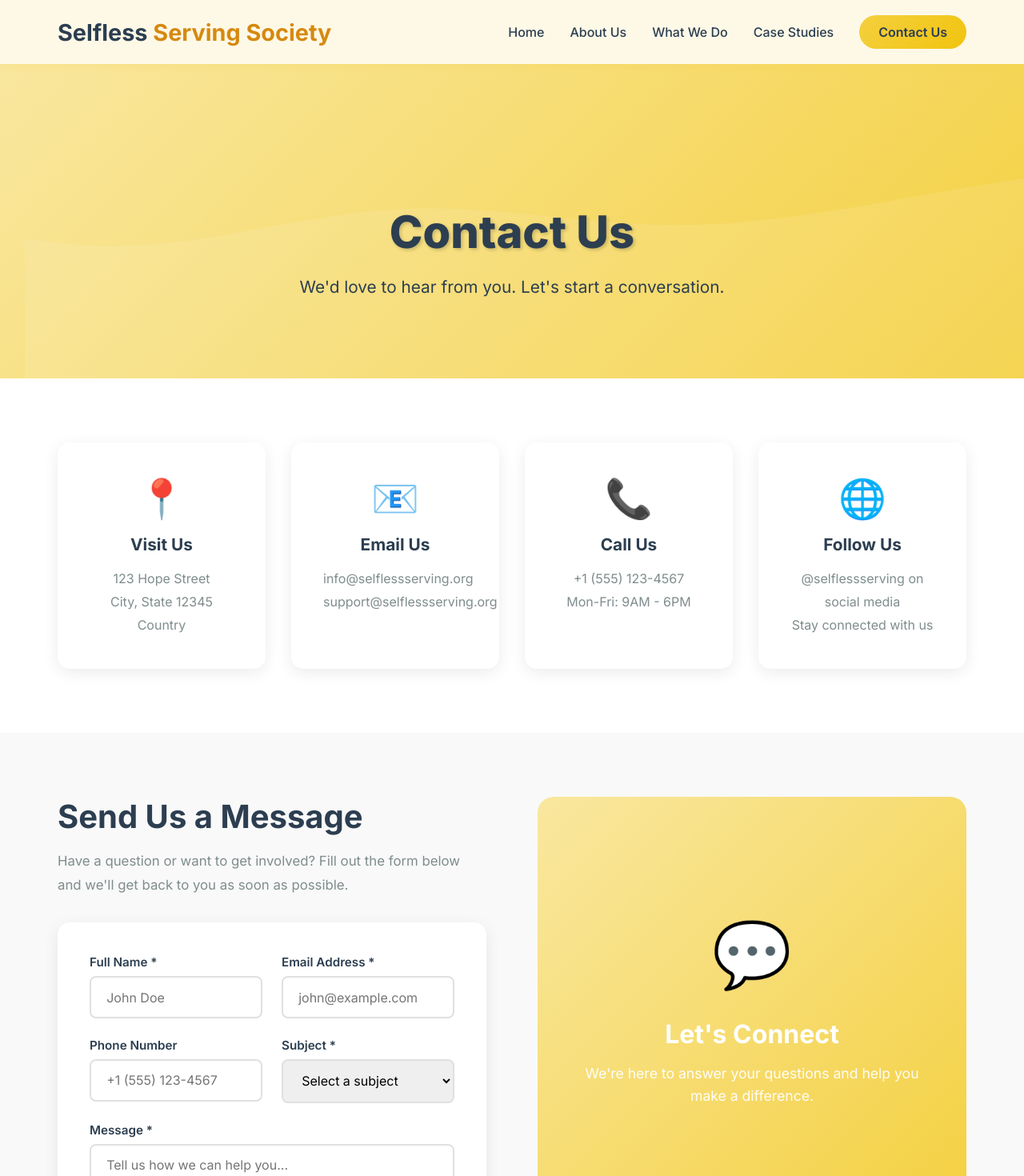
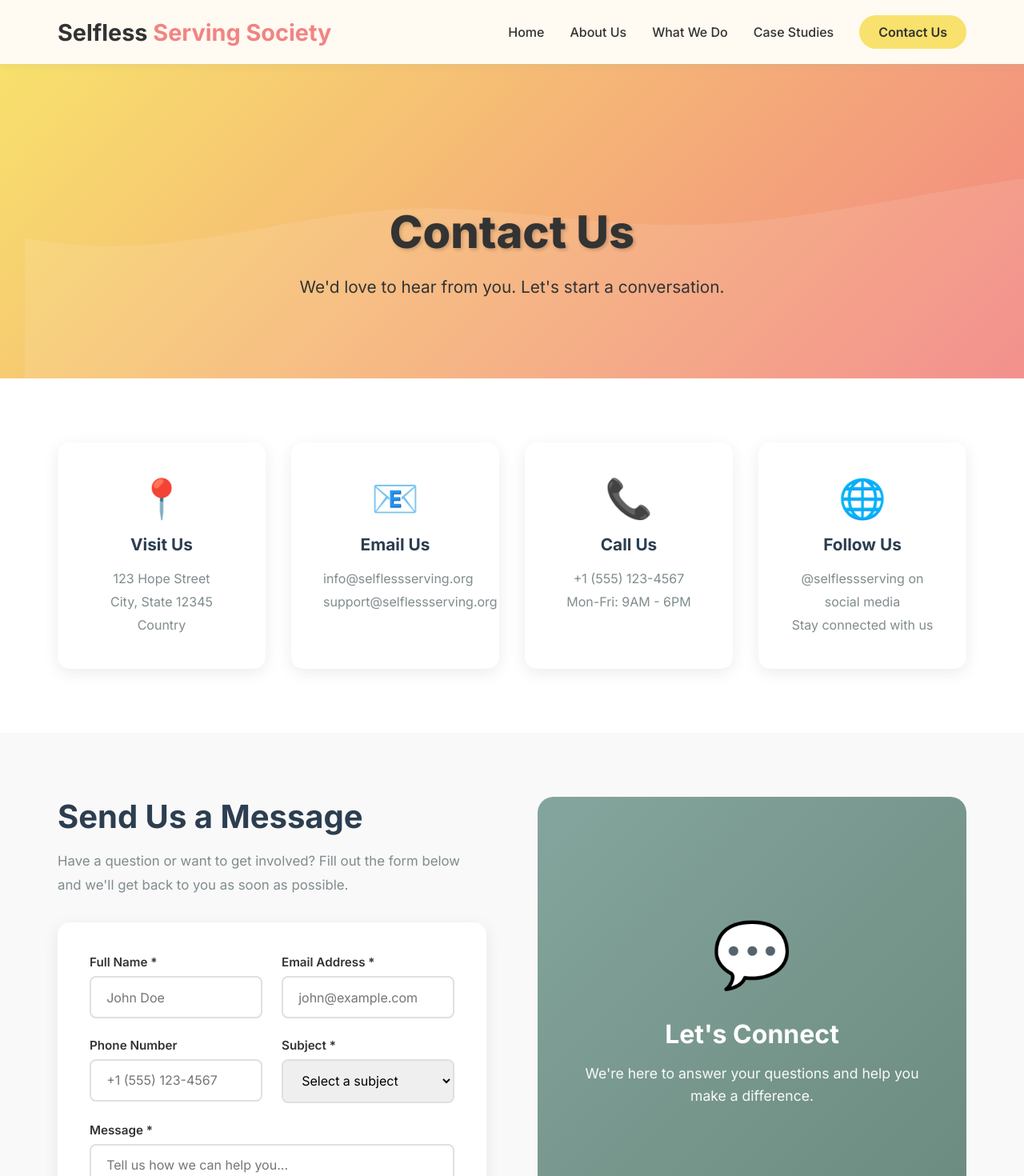
Before and after one commit to not-manmit/sss-ngo-website-react, a React (Create React App) app: page /contact in a window 1280 px wide. Shown: the top 1470 px of the page at 80% size. Built offline with nearby package versions, Linux system fonts and the light colour scheme.

Commit message:
Theme changed

```diff
--- a/src/App.css
+++ b/src/App.css
@@ -21,8 +21,8 @@ html {
 
 /* Selection Color */
 ::selection {
-  background: #f4d03f;
-  color: #2c3e50;
+  background: #F8E16C;
+  color: #333333;
 }
 
 /* Hide scrollbar for Chrome, Safari and Opera */
@@ -31,14 +31,14 @@ html {
 }
 
 *::-webkit-scrollbar-track {
-  background: #fef9e7;
+  background: #FFFAF2;
 }
 
 *::-webkit-scrollbar-thumb {
-  background: #f4d03f;
+  background: #F8E16C;
   border-radius: 5px;
 }
 
 *::-webkit-scrollbar-thumb:hover {
-  background: #f1c40f;
+  background: #F28482;
 }
--- a/src/components/Navbar.css
+++ b/src/components/Navbar.css
@@ -4,16 +4,16 @@
   left: 0;
   width: 100%;
   height: 80px;
-  background: rgba(254, 249, 231, 0.98);
+  background: rgba(255, 250, 242, 0.98);
   backdrop-filter: blur(10px);
-  box-shadow: 0 2px 10px rgba(244, 208, 63, 0.2);
+  box-shadow: 0 2px 10px rgba(132, 165, 157, 0.15);
   z-index: 1000;
   transition: all 0.3s ease;
 }
 
 .navbar.scrolled {
   height: 70px;
-  box-shadow: 0 4px 20px rgba(244, 208, 63, 0.3);
+  box-shadow: 0 4px 20px rgba(132, 165, 157, 0.2);
 }
 
 .navbar-container {
@@ -29,17 +29,17 @@
 .navbar-logo {
   font-size: 1.8rem;
   font-weight: 700;
-  color: #2c3e50;
+  color: #333333;
   text-decoration: none;
   transition: color 0.3s ease;
 }
 
 .logo-highlight {
-  color: #d68910;
+  color: #F28482;
 }
 
 .navbar-logo:hover {
-  color: #d68910;
+  color: #F28482;
 }
 
 .nav-menu {
@@ -56,7 +56,7 @@
 }
 
 .nav-link {
-  color: #2c3e50;
+  color: #333333;
   text-decoration: none;
   font-weight: 500;
   font-size: 1rem;
@@ -72,7 +72,7 @@
   left: 0;
   width: 0;
   height: 2px;
-  background: #f4d03f;
+  background: #F8E16C;
   transition: width 0.3s ease;
 }
 
@@ -83,12 +83,12 @@
 
 .nav-link:hover,
 .nav-link.active {
-  color: #d68910;
+  color: #84A59D;
 }
 
 .nav-link-button {
-  background: linear-gradient(135deg, #f4d03f, #f1c40f);
-  color: #2c3e50 !important;
+  background: #F8E16C;
+  color: #333333 !important;
   font-weight: 600 !important;
   padding: 0.7rem 1.5rem !important;
   border-radius: 25px;
@@ -101,8 +101,9 @@
 
 .nav-link-button:hover {
   transform: translateY(-2px);
-  box-shadow: 0 5px 15px rgba(244, 208, 63, 0.4);
-  background: linear-gradient(135deg, #f1c40f, #d68910);
+  box-shadow: 0 5px 15px rgba(248, 225, 108, 0.4);
+  background: #F28482;
+  color: white !important;
 }
 
 .menu-icon {
@@ -115,7 +116,7 @@
 .menu-icon span {
   width: 25px;
   height: 3px;
-  background: #2c3e50;
+  background: #333333;
   transition: all 0.3s ease;
   border-radius: 3px;
 }
@@ -146,11 +147,11 @@
     left: -100%;
     top: 80px;
     flex-direction: column;
-    background: #fef9e7;
+    background: #FFFAF2;
     width: 100%;
     text-align: center;
     transition: left 0.3s ease;
-    box-shadow: 0 10px 27px rgba(244, 208, 63, 0.2);
+    box-shadow: 0 10px 27px rgba(132, 165, 157, 0.15);
     padding: 2rem 0;
     gap: 1.5rem;
   }
--- a/src/pages/About.css
+++ b/src/pages/About.css
@@ -4,8 +4,8 @@
 }
 
 .page-hero {
-  background: linear-gradient(135deg, #f9e79f 0%, #f4d03f 100%);
-  color: #2c3e50;
+  background: linear-gradient(135deg, #F8E16C 0%, #F28482 100%);
+  color: #333333;
   padding: 6rem 2rem;
   text-align: center;
   position: relative;
@@ -25,15 +25,15 @@
 
 /* Our Approach Section */
 .approach-section {
-  background: #fef9e7;
+  background: #FFFAF2;
 }
 
 .approach-image {
-  background: linear-gradient(135deg, #f4d03f 0%, #f1c40f 100%);
+  background: linear-gradient(135deg, #84A59D 0%, #6b8a7f 100%);
 }
 
 .content-text p strong {
-  color: #d68910;
+  color: #F28482;
   font-weight: 600;
 }
 
@@ -80,7 +80,7 @@
 
 .section-heading {
   font-size: 2.5rem;
-  color: #2c3e50;
+  color: #333333;
   margin-bottom: 2rem;
   font-weight: 700;
 }
@@ -99,7 +99,7 @@
 .image-box {
   width: 100%;
   aspect-ratio: 1;
-  background: linear-gradient(135deg, #f9e79f 0%, #f4d03f 100%);
+  background: linear-gradient(135deg, #84A59D 0%, #6b8a7f 100%);
   border-radius: 20px;
   display: flex;
   align-items: center;
@@ -109,7 +109,7 @@
 
 /* Vision & Mission */
 .vision-mission-section {
-  background: linear-gradient(135deg, #fef9e7 0%, #f9e79f 100%);
+  background: linear-gradient(135deg, #FFFAF2 0%, #fef5e7 100%);
 }
 
 .vm-grid {
@@ -132,7 +132,7 @@
 
 .vm-card h2 {
   font-size: 2rem;
-  color: #2c3e50;
+  color: #333333;
   margin-bottom: 1.5rem;
 }
 
@@ -171,7 +171,7 @@
 
 .value-card h3 {
   font-size: 1.5rem;
-  color: #2c3e50;
+  color: #333333;
   margin-bottom: 1rem;
 }
 
@@ -238,8 +238,8 @@
 
 /* Impact Statement */
 .impact-statement {
-  background: linear-gradient(135deg, #f4d03f 0%, #f1c40f 100%);
-  color: #2c3e50;
+  background: linear-gradient(135deg, #84A59D 0%, #6b8a7f 100%);
+  color: white;
   padding: 5rem 2rem;
   text-align: center;
 }
--- a/src/pages/CaseStudies.css
+++ b/src/pages/CaseStudies.css
@@ -4,10 +4,10 @@
 
 /* Hero Section */
 .page-hero {
-  background: linear-gradient(135deg, #f9e79f 0%, #f4d03f 100%);
+  background: linear-gradient(135deg, #F8E16C 0%, #F28482 100%);
   padding: 120px 20px 80px;
   text-align: center;
-  color: #2c3e50;
+  color: #333333;
   position: relative;
   overflow: hidden;
 }
@@ -124,7 +124,7 @@
 
 .case-study-icon {
   font-size: 4rem;
-  background: linear-gradient(135deg, #f9e79f 0%, #f4d03f 100%);
+  background: linear-gradient(135deg, #84A59D 0%, #6b8a7f 100%);
   border-radius: 50%;
   width: 100px;
   height: 100px;
@@ -164,7 +164,7 @@
 .case-study-section h4 {
   font-size: 1.3rem;
   font-weight: 600;
-  color: #d68910;
+  color: #84A59D;
   margin-bottom: 10px;
 }
 
@@ -306,20 +306,21 @@
 .cta-button {
   display: inline-block;
   padding: 16px 40px;
-  background: linear-gradient(135deg, #f4d03f 0%, #f1c40f 100%);
-  color: #2c3e50;
+  background: #F8E16C;
+  color: #333333;
   font-weight: 700;
   text-decoration: none;
   border-radius: 50px;
   font-size: 1.1rem;
   transition: transform 0.3s ease, box-shadow 0.3s ease;
-  box-shadow: 0 4px 15px rgba(244, 208, 63, 0.4);
+  box-shadow: 0 4px 15px rgba(248, 225, 108, 0.4);
 }
 
 .cta-button:hover {
   transform: translateY(-3px);
-  box-shadow: 0 6px 20px rgba(244, 208, 63, 0.6);
-  background: linear-gradient(135deg, #f1c40f 0%, #d68910 100%);
+  box-shadow: 0 6px 20px rgba(248, 225, 108, 0.6);
+  background: #F28482;
+  color: white;
 }
 
 /* Animation Classes */
--- a/src/pages/CaseStudies.js
+++ b/src/pages/CaseStudies.js
@@ -23,17 +23,17 @@ const CaseStudies = () => {
   const caseStudies = [
     {
       id: 1,
-      title: "Education for Rural Communities",
-      location: "Village Rampur, Bihar",
-      year: "2023",
-      image: "🎓",
-      challenge: "Limited access to quality education for 500+ children in remote villages",
-      solution: "Established 3 community learning centers with qualified teachers and digital resources",
+      title: "Empowering Women and Communities through Handcrafted Creations",
+      location: "Runwal Elegante, Mumbai",
+      year: "2024",
+      image: "💫",
+      challenge: "Limited livelihood opportunities for tribal women and individuals with physical challenges",
+      solution: "Participated in an All-Women Entrepreneurs Exhibition, showcasing handcrafted Diwali diyas, decorative items, jute bags, incense sticks, masalas, and eco-friendly baskets — all made by marginalized artisans",
       impact: [
-        "500+ children enrolled",
-        "85% improvement in literacy rates",
-        "20 local teachers trained",
-        "100% pass rate in primary education"
+        "120 corporate diya orders received",
+        "100% sales proceeds directed towards adolescent girls’ health & hygiene programs",
+        "50+ women artisans gained sustainable income",
+        "Strengthened self-reliance & community pride"
       ],
       testimonial: {
         quote: "My daughter can now read and write. This has changed our family's future forever.",
--- a/src/pages/Contact.css
+++ b/src/pages/Contact.css
@@ -3,8 +3,8 @@
 }
 
 .page-hero {
-  background: linear-gradient(135deg, #f9e79f 0%, #f4d03f 100%);
-  color: #2c3e50;
+  background: linear-gradient(135deg, #F8E16C 0%, #F28482 100%);
+  color: #333333;
   padding: 6rem 2rem;
   text-align: center;
   position: relative;
@@ -133,7 +133,7 @@
 .form-group label {
   display: block;
   margin-bottom: 0.5rem;
-  color: #2c3e50;
+  color: #333333;
   font-weight: 600;
   font-size: 0.95rem;
 }
@@ -154,8 +154,8 @@
 .form-group select:focus,
 .form-group textarea:focus {
   outline: none;
-  border-color: #f4d03f;
-  box-shadow: 0 0 0 3px rgba(244, 208, 63, 0.2);
+  border-color: #84A59D;
+  box-shadow: 0 0 0 3px rgba(132, 165, 157, 0.2);
 }
 
 .form-group textarea {
@@ -205,7 +205,7 @@
 
 /* Form Image */
 .image-box {
-  background: linear-gradient(135deg, #f9e79f 0%, #f4d03f 100%);
+  background: linear-gradient(135deg, #84A59D 0%, #6b8a7f 100%);
   border-radius: 20px;
   padding: 3rem;
   height: 100%;
@@ -249,7 +249,7 @@
 .map-placeholder {
   width: 100%;
   height: 100%;
-  background: linear-gradient(135deg, #fef9e7 0%, #f9e79f 100%);
+  background: linear-gradient(135deg, #FFFAF2 0%, #fef5e7 100%);
   display: flex;
   flex-direction: column;
   align-items: center;
@@ -321,15 +321,16 @@
 }
 
 .btn-primary {
-  background: linear-gradient(135deg, #f4d03f, #f1c40f);
-  color: #2c3e50;
+  background: #F8E16C;
+  color: #333333;
   font-weight: 700;
 }
 
 .btn-primary:hover {
   transform: translateY(-3px);
-  box-shadow: 0 10px 25px rgba(244, 208, 63, 0.4);
-  background: linear-gradient(135deg, #f1c40f, #d68910);
+  box-shadow: 0 10px 25px rgba(248, 225, 108, 0.4);
+  background: #F28482;
+  color: white;
 }
 
 .btn-large {
--- a/src/pages/Home.css
+++ b/src/pages/Home.css
@@ -6,7 +6,7 @@
   display: flex;
   align-items: center;
   justify-content: center;
-  background: linear-gradient(135deg, #f9e79f 0%, #f4d03f 100%);
+  background: linear-gradient(135deg, #F8E16C 0%, #F28482 100%);
   overflow: hidden;
 }
 
@@ -35,7 +35,7 @@
   position: relative;
   z-index: 2;
   text-align: center;
-  color: #2c3e50;
+  color: #333333;
   padding: 0 2rem;
   max-width: 900px;
 }
@@ -49,7 +49,7 @@
 }
 
 .highlight {
-  color: #d68910;
+  color: white;
   display: inline-block;
 }
 
@@ -73,8 +73,8 @@
   left: 50%;
   transform: translateX(-50%);
   text-align: center;
-  color: #2c3e50;
-  opacity: 0.8;
+  color: white;
+  opacity: 0.9;
 }
 
 .scroll-indicator span {
@@ -88,8 +88,8 @@
 .scroll-arrow {
   width: 30px;
   height: 30px;
-  border-right: 2px solid #2c3e50;
-  border-bottom: 2px solid #2c3e50;
+  border-right: 2px solid white;
+  border-bottom: 2px solid white;
   transform: rotate(45deg);
   margin: 0 auto;
   animation: scroll-bounce 2s infinite;
--- a/src/pages/WhatWeDo.css
+++ b/src/pages/WhatWeDo.css
@@ -4,10 +4,10 @@
 
 /* Hero Section */
 .page-hero {
-  background: linear-gradient(135deg, #f9e79f 0%, #f4d03f 100%);
+  background: linear-gradient(135deg, #F8E16C 0%, #F28482 100%);
   padding: 120px 20px 80px ;
   text-align: center;
-  color: #2c3e50;
+  color: #333333;
   position: relative;
   overflow: hidden;
 }
@@ -106,7 +106,7 @@
 
 /* Programs Section */
 .programs-section {
-  background: #fef9e7;
+  background: #FFFAF2;
 }
 
 .programs-grid {
@@ -268,8 +268,8 @@
 
 /* Stats Section */
 .stats-section {
-  background: linear-gradient(135deg, #f4d03f 0%, #f1c40f 100%);
-  color: #2c3e50;
+  background: linear-gradient(135deg, #84A59D 0%, #6b8a7f 100%);
+  color: white;
 }
 
 .stats-grid {
@@ -398,29 +398,31 @@
 }
 
 .cta-button.primary {
-  background: linear-gradient(135deg, #f4d03f 0%, #f1c40f 100%);
-  color: #2c3e50;
+  background: #F8E16C;
+  color: #333333;
   font-weight: 700;
-  box-shadow: 0 4px 15px rgba(244, 208, 63, 0.4);
+  box-shadow: 0 4px 15px rgba(248, 225, 108, 0.4);
 }
 
 .cta-button.primary:hover {
   transform: translateY(-3px);
-  box-shadow: 0 6px 20px rgba(244, 208, 63, 0.6);
-  background: linear-gradient(135deg, #f1c40f 0%, #d68910 100%);
+  box-shadow: 0 6px 20px rgba(248, 225, 108, 0.6);
+  background: #F28482;
+  color: white;
 }
 
 .cta-button.secondary {
   background: white;
-  color: #d68910;
-  border: 2px solid #d68910;
+  color: #333333;
+  border: 2px solid #84A59D;
   font-weight: 600;
 }
 
 .cta-button.secondary:hover {
-  background: #fef9e7;
+  background: #84A59D;
+  color: white;
   transform: translateY(-3px);
-  box-shadow: 0 4px 12px rgba(214, 137, 16, 0.3);
+  box-shadow: 0 4px 12px rgba(132, 165, 157, 0.3);
 }
 
 /* Animation Classes */
```
Also changed, not shown: src/components/Footer.css (+13 -13 lines).
